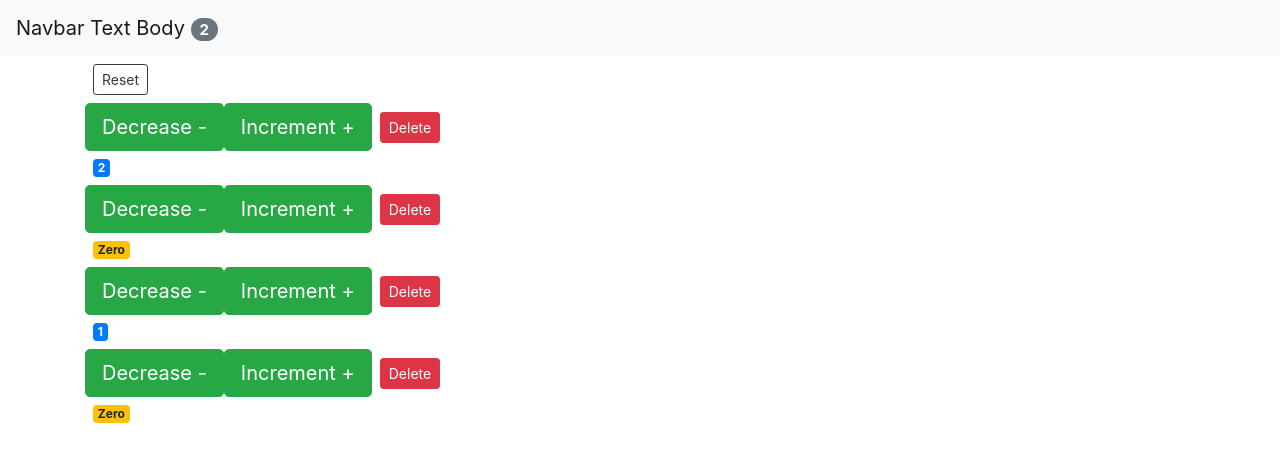
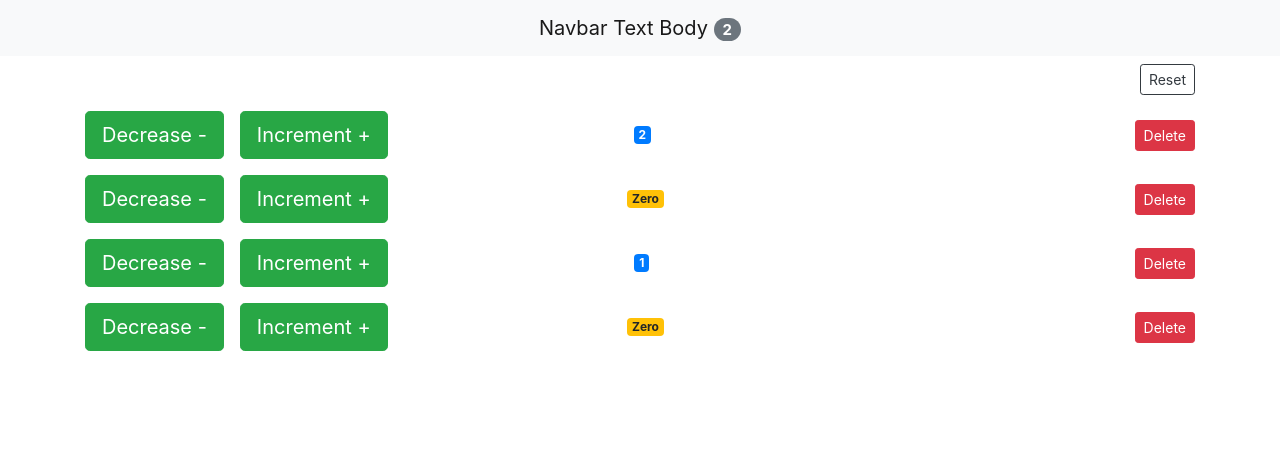
Before and after one commit to vvvbb/learningReact, a React (Create React App) app: page / in a window 1280 px wide. Shown: the top 462 px of the page. Built offline with nearby package versions, Linux system fonts and the light colour scheme.

Commit message:
design optimize

```diff
--- a/src/components/counter.jsx
+++ b/src/components/counter.jsx
@@ -27,30 +27,32 @@ class Counter extends Component {
     // React.createElement("div")
     return (
       <div>
-        <div>
+        <div className="row no-gutters my-3">
           <button
             onClick={() => this.props.onDecrease(this.props.counter)}
-            className="btn btn-success btn-lg"
+            className="btn btn-success btn-lg "
           >
             Decrease -
           </button>
           <button
             onClick={() => this.props.onIncrement(this.props.counter)}
             // onClick={this.handleIncrement}
-            className="btn btn-success btn-lg"
+            className="btn btn-success btn-lg ml-3"
           >
             Increment +
           </button>
+
+          <div className="text-center m-auto">
+            {/* <span className={this.getBadgeClasses()}>{this.props.counter}</span> */}
+            <span className={this.getBadgeClasses()}>{this.formatCount()}</span>
+          </div>
+
           <button
             onClick={() => this.props.onDelete(this.props.counter.id)}
-            className="btn btn-danger btn-sm m-2"
+            className="btn btn-danger btn-sm my-2  align-self-end ml-auto"
           >
             Delete
           </button>
-        </div>
-        <div>
-          {/* <span className={this.getBadgeClasses()}>{this.props.counter}</span> */}
-          <span className={this.getBadgeClasses()}>{this.formatCount()}</span>
         </div>
       </div>
     );
--- a/src/components/counters.jsx
+++ b/src/components/counters.jsx
@@ -11,7 +11,7 @@ class Counters extends Component {
         <button
           // onClick={this.props.onReset}
           onClick={onReset}
-          className="btn btn-outline-dark btn-sm m-2"
+          className="btn btn-outline-dark btn-sm my-2 d-block ml-auto"
         >
           Reset
         </button>
--- a/src/components/navbar.jsx
+++ b/src/components/navbar.jsx
@@ -7,7 +7,7 @@ class NavBar extends Component {
     return (
       <nav className="navbar navbar-light bg-light">
         <a
-          className="navbar-brand"
+          className="navbar-brand m-auto"
           href="https://www.youtube.com/watch?v=Ke90Tje7VS0"
         >
           Navbar Text Body{" "}
```
Also changed, not shown: 1 other file (tests, documents, lock files or other folders).
